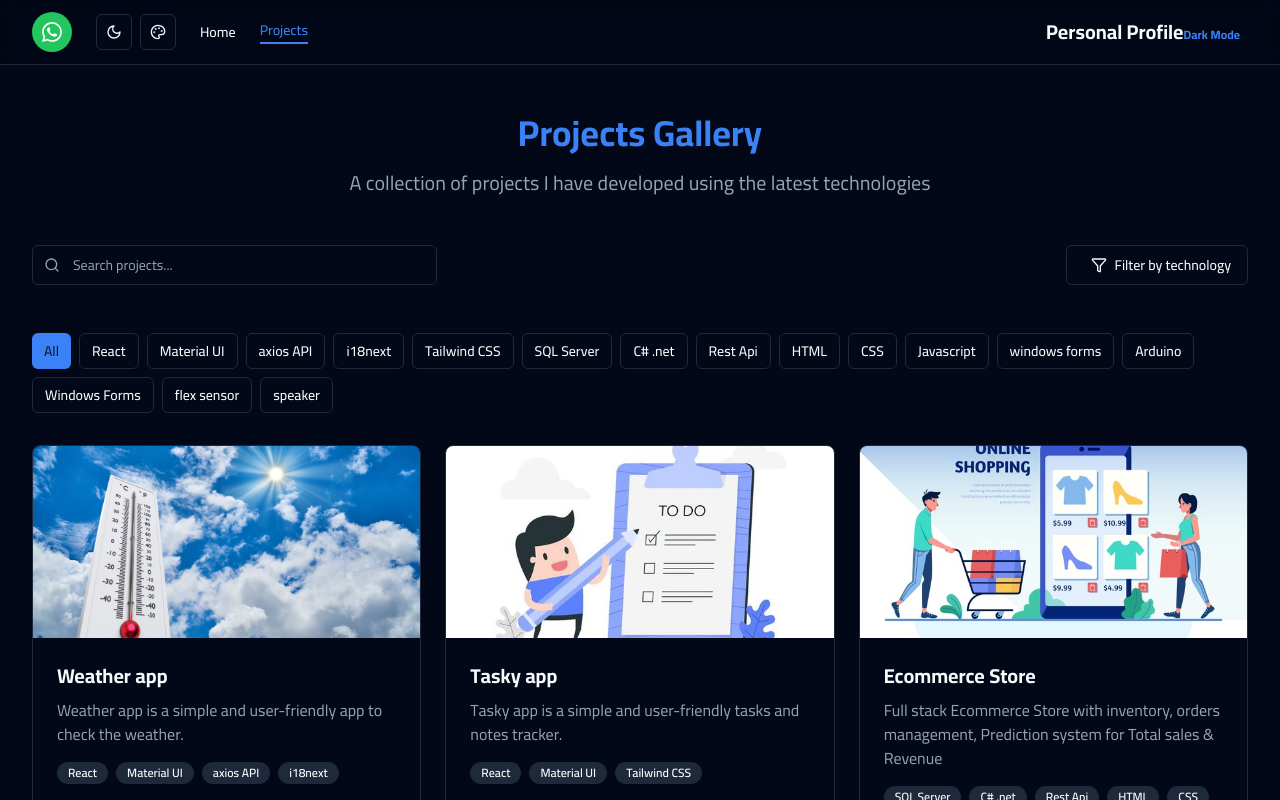
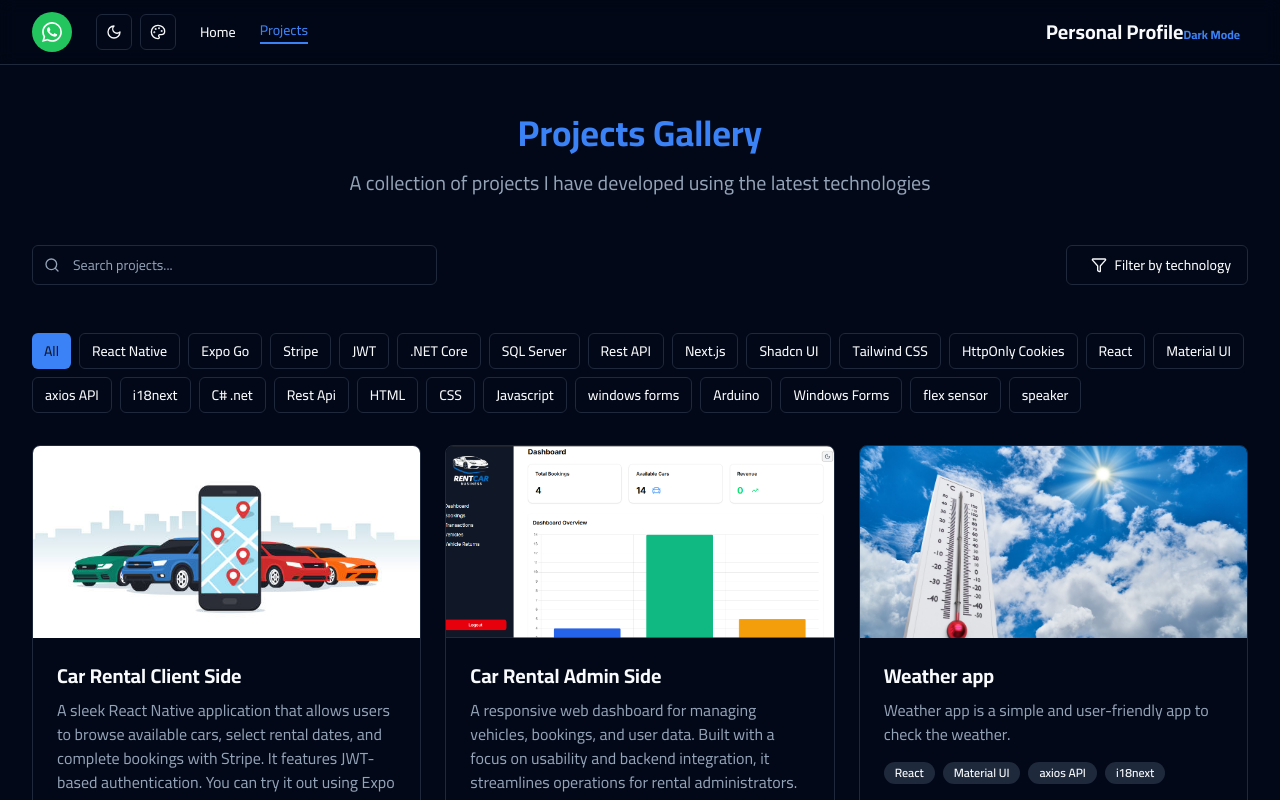
Before and after one commit to ASIMYASINOMERAHMED/portfolio, a Next.js app: page /projects in a window 1280 px wide. Shown: the top 800 px of the page. Built offline with nearby package versions, Linux system fonts and the light colour scheme.

Commit message:
Add Car rental project

```diff
--- a/app/page.tsx
+++ b/app/page.tsx
@@ -154,22 +154,22 @@ Continuing my growth, I expanded my knowledge of modern frameworks such as React
           <SectionHeading title="Projects" subtitle="Here are some projects I have developed" />
           <div className="grid grid-cols-1 md:grid-cols-2 lg:grid-cols-3 gap-6">
             {[
-               {
-                id: "project1",
-                title: "Car Rental Admin Side",
-                description: "Car Rental System is a full stack application that allows users to rent cars.",
-                image: "/imags/CarRental.jpg",
-                tags: ["Next.js","Shadcn UI", "Tailwind CSS", ".NET Core", "SQL Server", "Rest API", "JWT", "HttpOnly Cookies", "ngrok"],
-                githubLink: "https://car-rental-admin-jb1w.vercel.app/",
-                delay: 0.1,
-              },
+                {
+                  id: "project1",
+                  title: "Car Rental Client Side",
+                  description: "A sleek React Native application that allows users to browse available cars, select rental dates, and complete bookings with Stripe. It features JWT-based authentication. You can try it out using Expo Go:Launch Mobile App",
+                  image: "/imags/CarRental.jpg",
+                  tags: ["React Native","Expo Go", "Stripe", "JWT",".NET Core", "SQL Server", "Rest API"],
+                  githubLink: "exp://u.expo.dev/84eddfd1-8ee0-4291-a4d0-062083ca6df5/group/9800dd21-58e4-4354-a31e-2167443b4aec",
+                  delay: 0.1,
+                },
                {
                 id: "project2",
-                title: "Weather app",
-                description: "Weather app is a simple and user-friendly app to check the weather.",
-                image: "/imags/Weather.jpg",
-                tags: ["React","Material UI", "axios API", "i18next"],
-                githubLink: "https://weather-app-eight-tan-36.vercel.app/",
+                title: "Car Rental Admin Side",
+                description: "A responsive web dashboard for managing vehicles, bookings, and user data. Built with a focus on usability and backend integration, it streamlines operations for rental administrators. enter credentials: username: Asim123 password: As93im for login",
+                image: "/imags/CarRentalAdmin.png",
+                tags: ["Next.js","Shadcn UI", "Tailwind CSS", ".NET Core", "SQL Server", "Rest API", "JWT", "HttpOnly Cookies"],
+                githubLink: "https://car-rental-admin-jb1w.vercel.app/",
                 delay: 0.1,
               },
                {
@@ -181,15 +181,7 @@ Continuing my growth, I expanded my knowledge of modern frameworks such as React
                 githubLink: "https://tasky-drab.vercel.app/",
                 delay: 0.2,
               },
-              {
-                id: "project4",
-                title: "Ecommerce Store",
-                description: "Full stack Ecommerce Store with inventory, orders management, Prediction system for Total sales & Revenue",
-                image: "/imags/3.jpg",
-                githubLink: "https://github.com/ASIMYASINOMERAHMED/E-commerce-website",
-                tags: ["SQL Server", "C# .net", "Rest Api", "HTML","CSS","Javascript"],
-                delay: 0.2,
-              },
+
 
 
             ].map((project) => (
--- a/app/projects/page.tsx
+++ b/app/projects/page.tsx
@@ -14,75 +14,93 @@ import AnimatedText from "@/components/animated-text"
 const projects = [
   {
     id: "project1",
+    title: "Car Rental Client Side",
+    description: "A sleek React Native application that allows users to browse available cars, select rental dates, and complete bookings with Stripe. It features JWT-based authentication. You can try it out using Expo Go:Launch Mobile App",
+    image: "/imags/CarRental.jpg",
+    tags: ["React Native","Expo Go", "Stripe", "JWT",".NET Core", "SQL Server", "Rest API"],
+    githubLink: "exp://u.expo.dev/84eddfd1-8ee0-4291-a4d0-062083ca6df5/group/9800dd21-58e4-4354-a31e-2167443b4aec",
+    delay: 0.1,
+    },
+   {
+    id: "project2",
+    title: "Car Rental Admin Side",
+    description: "A responsive web dashboard for managing vehicles, bookings, and user data. Built with a focus on usability and backend integration, it streamlines operations for rental administrators. enter credentials: username: Asim123 password: As93im for login",
+    image: "/imags/CarRentalAdmin.png",
+    tags: ["Next.js","Shadcn UI", "Tailwind CSS", ".NET Core", "SQL Server", "Rest API", "JWT", "HttpOnly Cookies"],
+    githubLink: "https://car-rental-admin-jb1w.vercel.app/",
+    delay: 0.1,
+  },
+  {
+    id: "project3",
     title: "Weather app",
     description: "Weather app is a simple and user-friendly app to check the weather.",
     image: "/imags/Weather.jpg",
     tags: ["React","Material UI", "axios API", "i18next"],
     githubLink: "https://weather-app-eight-tan-36.vercel.app/",
-    delay: 0.1,
+    delay: 0.2,
   },
   {
-    id: "project2",
+    id: "project4",
     title: "Tasky app",
     description: "Tasky app is a simple and user-friendly tasks and notes tracker.",
     image: "/imags/todo.jpg",
     tags: ["React","Material UI", "Tailwind CSS"],
     githubLink: "https://tasky-drab.vercel.app/",
-    delay: 0.1,
+    delay: 0.2,
   },
   {
-    id: "project3",
+    id: "project5",
     title: "Ecommerce Store",
     description: "Full stack Ecommerce Store with inventory, orders management, Prediction system for Total sales & Revenue",
     image: "/imags/3.jpg",
     tags: ["SQL Server", "C# .net", "Rest Api", "HTML","CSS","Javascript"],
     githubLink: "https://github.com/ASIMYASINOMERAHMED/E-commerce-website",
-    delay: 0.2,
+    delay: 0.3,
   },
   {
-    id: "project4",
+    id: "project6",
     title: "Online Store",
     description: "Full stack Online Store with inventory, orders management, Prediction system for Total sales & Revenue",
     image: "/imags/8.png",
     tags: ["SQL Server", "C# .net", "windows forms"],
     githubLink: "https://github.com/ASIMYASINOMERAHMED/Online-Store-",
-    delay: 0.2,
+    delay: 0.3,
   },
   {
-    id: "project5",
+    id: "project7",
     title: "Spoken Gloves",
     description: "Spoken Gloves Translate sign language to text for deaf people",
     image: "/imags/1.jpeg",
     tags: ["C# .net","Arduino","Windows Forms","flex sensor","speaker", "SQL Server"],
     githubLink: "https://github.com/ASIMYASINOMERAHMED/Spoken-Glove-Project",
-    delay: 0.3,
+    delay: 0.4,
   },
   {
-    id: "project6",
+    id: "project8",
     title: "Driving Licenses Managment Project (DVLD)",
     description: "The system was designed to incorporate a range of management functionalities including user, people, application types, tests types, and license types, offering a holistic solution for departmental needs. It was specifically customized to feature vision, written, and practical tests, optimizing license procedures and improving overall user satisfaction.",
     image: "/imags/2.jpeg",
     tags: ["SQL Server", "C# .net", "windows forms"],
     githubLink: "https://github.com/ASIMYASINOMERAHMED/Driving-Licenses-Managment-Project",
-    delay: 0.3,
+    delay: 0.4,
   },
   {
-    id: "project7",
+    id: "project9",
     title: "Math Game",
     description: " Constructed an interactive Math Game in C# with customizable question count, operation types, and time limits. Designed an intuitive and visually appealing user interface for seamless gameplay. Created detailed quiz reports, providing results and correct answers for enhanced learning and feedback.",
     image: "/imags/1.avif",
     tags: ["C# .net", "windows forms"],
     githubLink: "https://github.com/ASIMYASINOMERAHMED/Math-Game-Project",
-    delay: 0.4,
+    delay: 0.5,
   },
   {
-    id: "project8",
+    id: "project10",
     title: "Simple Banking System",
     description: " Developed a Banking System Project independently, featuring user management and transaction processing capabilities. Established secure login tracking, SQL database storage for critical data.",
     image: "/imags/1.webp",
     tags: ["C# .net", "windows forms", "SQL Server"],
     githubLink: "https://github.com/ASIMYASINOMERAHMED/Bank-system-Project",
-    delay: 0.4,
+    delay: 0.5,
   }
 ]
 
```
Also changed, not shown: public/imags/CarRentalAdmin.png (added).
